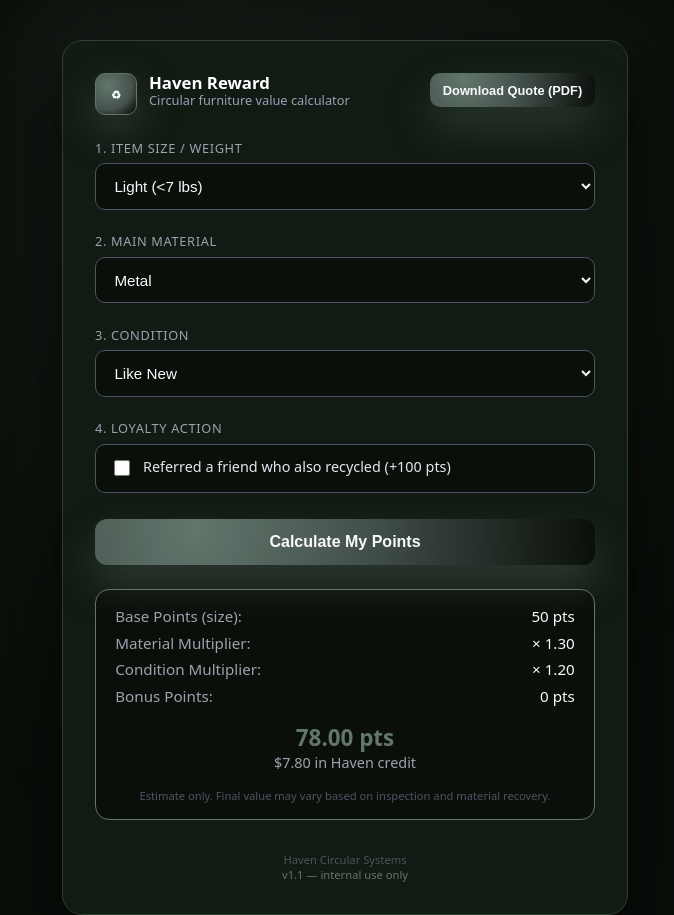
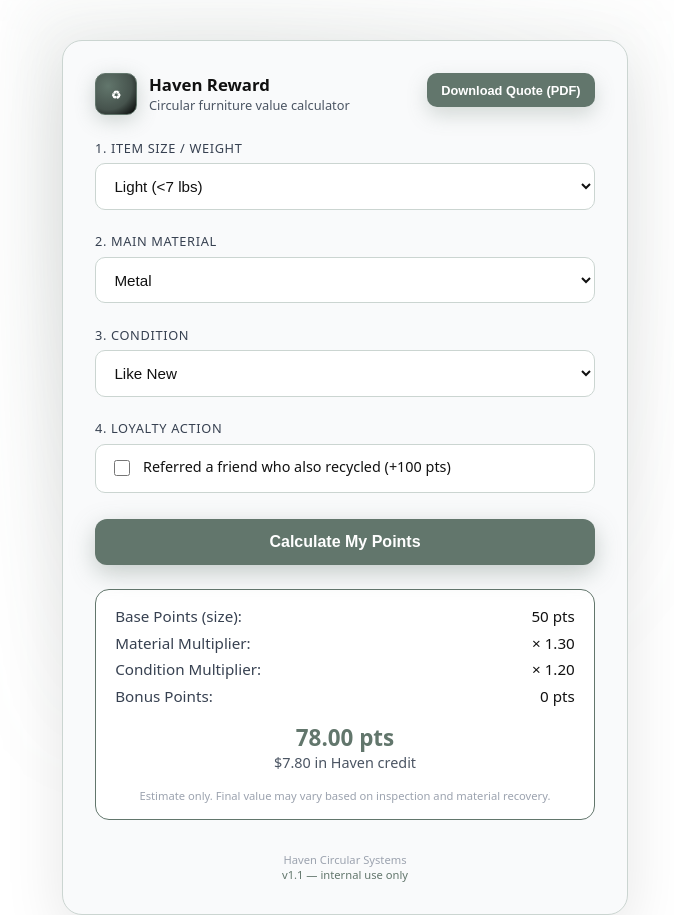
Before and after one commit to Leekfunn/Haven-Point-Calculator-, a plain HTML site: page index.html in a window 1280 px wide. Shown: the top 915 px of the page, without its empty margins (295-969 px from the left). Drawn offline with Linux system fonts and the light colour scheme.

Commit message:
Update index.html

```diff
--- a/index.html
+++ b/index.html
@@ -6,24 +6,24 @@
 <title>Haven Reward Calculator</title>
 
 <style>
-    /* ========== GLOBAL LAYOUT & COLORS (#62766c theme) ========== */
+/* ===== HAVEN REWARD LIGHT THEME (#62766c accent) ===== */
 body {
     font-family: system-ui, -apple-system, BlinkMacSystemFont, "Inter", Roboto, sans-serif;
-        background-color: #0a0f0a;
-        color: #f8fafc;
+    background-color: #ffffff;
+    color: #1a1a1a;
     padding: 2rem;
     display: flex;
     justify-content: center;
 }
 
 .app-shell {
-        background-color: #111a13;
-        border: 1px solid #2f3f31;
+    background-color: #f9fafb;
+    border: 1px solid #cbd5d1;
     border-radius: 20px;
     padding: 2rem;
     max-width: 500px;
     width: 100%;
-        box-shadow: 0 30px 80px rgba(0,0,0,0.75);
+    box-shadow: 0 20px 60px rgba(0,0,0,0.1);
     position: relative;
 }
 
@@ -31,8 +31,8 @@
     content: "";
     position: absolute;
     inset: -40px;
-        background: radial-gradient(circle at 30% 20%, rgba(98,118,108,0.18) 0%, rgba(0,0,0,0) 70%);
-        filter: blur(40px);
+    background: radial-gradient(circle at 30% 20%, rgba(98,118,108,0.12) 0%, rgba(255,255,255,0) 70%);
+    filter: blur(30px);
     z-index: -1;
 }
 
@@ -55,48 +55,49 @@
     width: 40px;
     height: 40px;
     border-radius: 10px;
-        background: radial-gradient(circle at 30% 30%, #62766c 0%, #46534d 60%, #000 100%);
+    background: radial-gradient(circle at 30% 30%, #62766c 0%, #46534d 60%, #000000 100%);
     border: 1px solid #62766c;
-        box-shadow: 0 15px 40px rgba(98,118,108,0.4);
+    box-shadow: 0 5px 20px rgba(98,118,108,0.3);
     display: flex;
     align-items: center;
     justify-content: center;
     font-weight: 600;
     font-size: 0.7rem;
-        color: #f8fafc;
+    color: #ffffff;
 }
 
 .brand-text-title {
     font-size: 1.05rem;
     font-weight: 600;
-        color: #fff;
-        line-height: 1.2;
+    color: #111;
 }
 
 .brand-text-sub {
     font-size: 0.8rem;
-        color: #94a3b8;
-        line-height: 1.2;
+    color: #4b5563;
 }
 
 .print-btn {
-        background: radial-gradient(circle at 20% 20%, #62766c 0%, #46534d 40%, #0a0f0a 100%);
-        border: 0;
-        color: #f8fafc;
+    background-color: #62766c;
+    border: none;
+    color: #ffffff;
     font-weight: 600;
     font-size: 0.8rem;
     border-radius: 10px;
-        padding: 0.6rem 0.8rem;
-        box-shadow: 0 20px 40px rgba(98,118,108,0.35);
+    padding: 0.6rem 0.9rem;
+    box-shadow: 0 8px 20px rgba(98,118,108,0.25);
     cursor: pointer;
-        flex-shrink: 0;
+}
+
+.print-btn:hover {
+    background-color: #54665e;
 }
 
 .section-label {
     font-size: 0.8rem;
     text-transform: uppercase;
     letter-spacing: 0.05em;
-        color: #9ca3af;
+    color: #374151;
     margin-bottom: 0.4rem;
     margin-top: 1.4rem;
     font-weight: 500;
@@ -104,9 +105,9 @@
 
 select {
     width: 100%;
-        background-color: #0a0f0a;
-        color: #f8fafc;
-        border: 1px solid #4b5563;
+    background-color: #ffffff;
+    color: #111;
+    border: 1px solid #cbd5d1;
     border-radius: 10px;
     padding: 0.8rem 0.9rem;
     font-size: 0.95rem;
@@ -115,7 +116,7 @@
 
 select:focus {
     border-color: #62766c;
-        box-shadow: 0 0 0 3px rgba(98,118,108,0.4);
+    box-shadow: 0 0 0 3px rgba(98,118,108,0.25);
 }
 
 .checkbox-row {
@@ -123,10 +124,10 @@
     align-items: flex-start;
     gap: 0.6rem;
     margin-bottom: 0.6rem;
-        color: #e2e8f0;
+    color: #111;
     font-size: 0.9rem;
-        background-color: #0a0f0a;
-        border: 1px solid #4b5563;
+    background-color: #ffffff;
+    border: 1px solid #cbd5d1;
     border-radius: 10px;
     padding: 0.8rem 0.9rem;
 }
@@ -140,20 +141,24 @@
 
 .calc-btn {
     width: 100%;
-        background: radial-gradient(circle at 20% 20%, #62766c 0%, #46534d 40%, #0a0f0a 100%);
-        color: #f8fafc;
+    background-color: #62766c;
+    color: #ffffff;
     font-weight: 600;
-        border: 0;
+    border: none;
     border-radius: 12px;
     padding: 0.9rem 1rem;
     font-size: 1rem;
     cursor: pointer;
     margin-top: 1rem;
-        box-shadow: 0 20px 40px rgba(98,118,108,0.35);
+    box-shadow: 0 8px 25px rgba(98,118,108,0.35);
+}
+
+.calc-btn:hover {
+    background-color: #54665e;
 }
 
 .results-card {
-        background-color: #0a0f0a;
+    background-color: #ffffff;
     border: 1px solid #62766c;
     border-radius: 14px;
     padding: 1rem 1.2rem;
@@ -164,12 +169,12 @@
     display: flex;
     justify-content: space-between;
     font-size: 0.95rem;
-        color: #f8fafc;
+    color: #111;
     margin-bottom: 0.4rem;
 }
 
 .results-row .label {
-        color: #9ca3af;
+    color: #374151;
 }
 
 .highlight-number {
@@ -183,12 +188,12 @@
 .credit-display {
     font-size: 0.9rem;
     text-align: center;
-        color: #9ca3af;
+    color: #4b5563;
 }
 
 .disclaimer {
     font-size: 0.7rem;
-        color: #4b5563;
+    color: #9ca3af;
     text-align: center;
     margin-top: 1rem;
 }
@@ -196,7 +201,7 @@
 footer.site-footer {
     text-align: center;
     font-size: 0.7rem;
-        color: #4b5563;
+    color: #9ca3af;
     margin-top: 2rem;
 }
 
```
Lines whose indentation alone changed are shown as unchanged.
